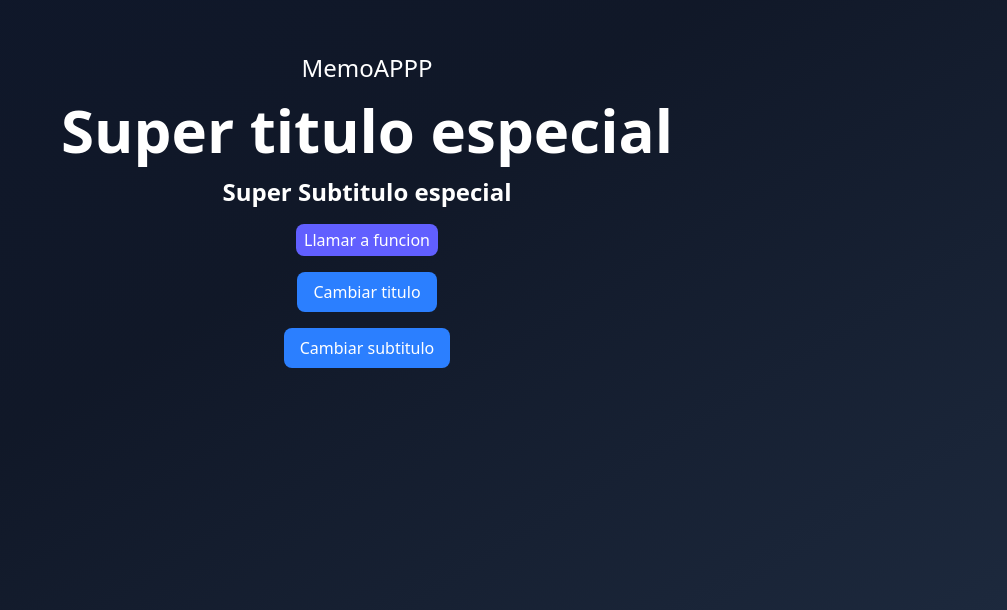
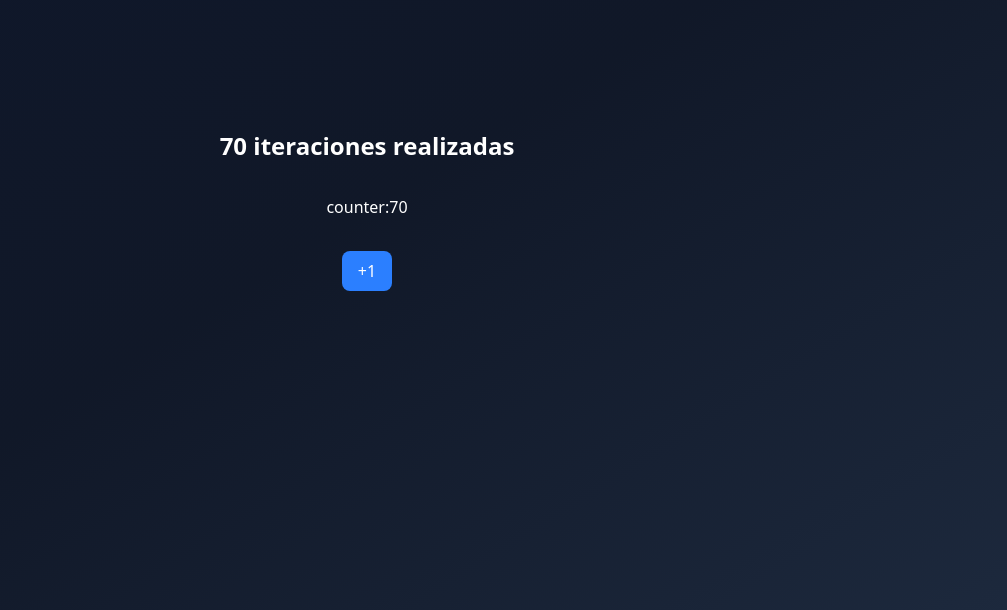
Before and after one commit to Francolin09/HooksApp, a React (Vite) app: page / in a window 1280 px wide. Shown: the part 190-800 px from the top of the page, without its empty margins (273-1280 px from the left). Built offline with nearby package versions, Linux system fonts and the light colour scheme.

Commit message:
21-operaciones pesadas y re renderizado

```diff
--- /dev/null
+++ b/src/06-Memos/MemoCounter.tsx
@@ -0,0 +1,36 @@
+import { useCounter } from "@/hooks/useCounter"
+//1 empezaremos creando una funcion que simula hacer muchas cosas y mediremos el tiempo porque si, al final devolvemos la cantidad de iteraciones
+const funcionPesada = (iterationNumber: number) => {
+    console.time("Cosas_Pesadas_Sucediendo")
+
+    for (let index = 0; index < iterationNumber; index++) {
+       console.log("iteeeerando")
+
+    }
+    console.timeEnd("Cosas_Pesadas_Sucediendo")
+
+    return `${iterationNumber} iteraciones realizadas`
+}
+
+export const MemoCounter = () => {
+    const {contador,increment } = useCounter(70);//2 despues usamos nuestro hook contador para generar un valor que cambie
+
+    const valorPesadito = funcionPesada(contador); //3 ahora creamos una constante cuyo bvalor será la cantidad de veces que itera nuestra fuincion
+    //segun la cantidad que le pasamos al contador, en este caso 70
+
+    //4entonces el problema está en que cada vez que se re renderice, se va ejecutar esta funcion super pesada, imagina con 50000 registros
+    //la solucion a esto en el siguiente capitulo. fin
+
+
+  return (
+    <div className='bg-gradient flex flex-col gap-4'>
+        <h1 className='text-2xl font-bold'>{valorPesadito}</h1>
+        <hr />
+
+        <h4>counter:{contador}</h4>
+        <h4></h4>
+
+        <button className="bg-blue-500 text-white px-4 rounded-md py-2 cursor-pointer">+1</button>
+    </div>
+  )
+}
--- a/src/06-Memos/MemoHook.tsx
+++ b/src/06-Memos/MemoHook.tsx
@@ -7,13 +7,10 @@ export const MemoHook = () => {
   const [title, setTitle] = useState("Super titulo especial")
   const [subtitle, setSubtitle] = useState("Super Subtitulo especial")
 
-//1 entonces, continuando con la cosa ahora debemos memorizar la funcion para que no nos pase el re renderizado
-//y para eso existe el useCallback
-//2 pero ojo que si dejamos el arreglo de dependencias vacio, siempre queda inmutable pero y si necesitamos mostrar un valor que si cambia?
-//por ejemplo queremos mostrar el subtitulo
+
   const handleMyApiCall = useCallback(() => {
     console.log("Llamando a la apipipi"+ subtitle)
-  },[subtitle]); //3 ahi tenemos que pasarle el subtitulo como dependencia para que cuando este cambie si se renderice de nuevo todo.finn
+  },[subtitle]);
 
   return (
     <div className="bg-gradient flex flex-col gap-4">
--- a/src/hooks/useCounter.tsx
+++ b/src/hooks/useCounter.tsx
@@ -1,7 +1,7 @@
 import { useState } from "react"
 
-export const useCounter = () => {
-  const [contador, setContador] = useState(1)
+export const useCounter = (numero: number) => {
+  const [contador, setContador] = useState(numero)
 
   const increment = () => {
 
--- a/src/main.tsx
+++ b/src/main.tsx
@@ -2,11 +2,11 @@ import { StrictMode } from 'react'
 import { createRoot } from 'react-dom/client'
 import './index.css'
 
-import { MemoHook } from './06-Memos/MemoHook'
+import { MemoCounter } from './06-Memos/MemoCounter'
 
 
 createRoot(document.getElementById('root')!).render(
   <StrictMode>
-      <MemoHook/>
+      <MemoCounter/>
   </StrictMode>,
 )
```
Also changed, not shown: 1 other file (tests, documents, lock files or other folders).
